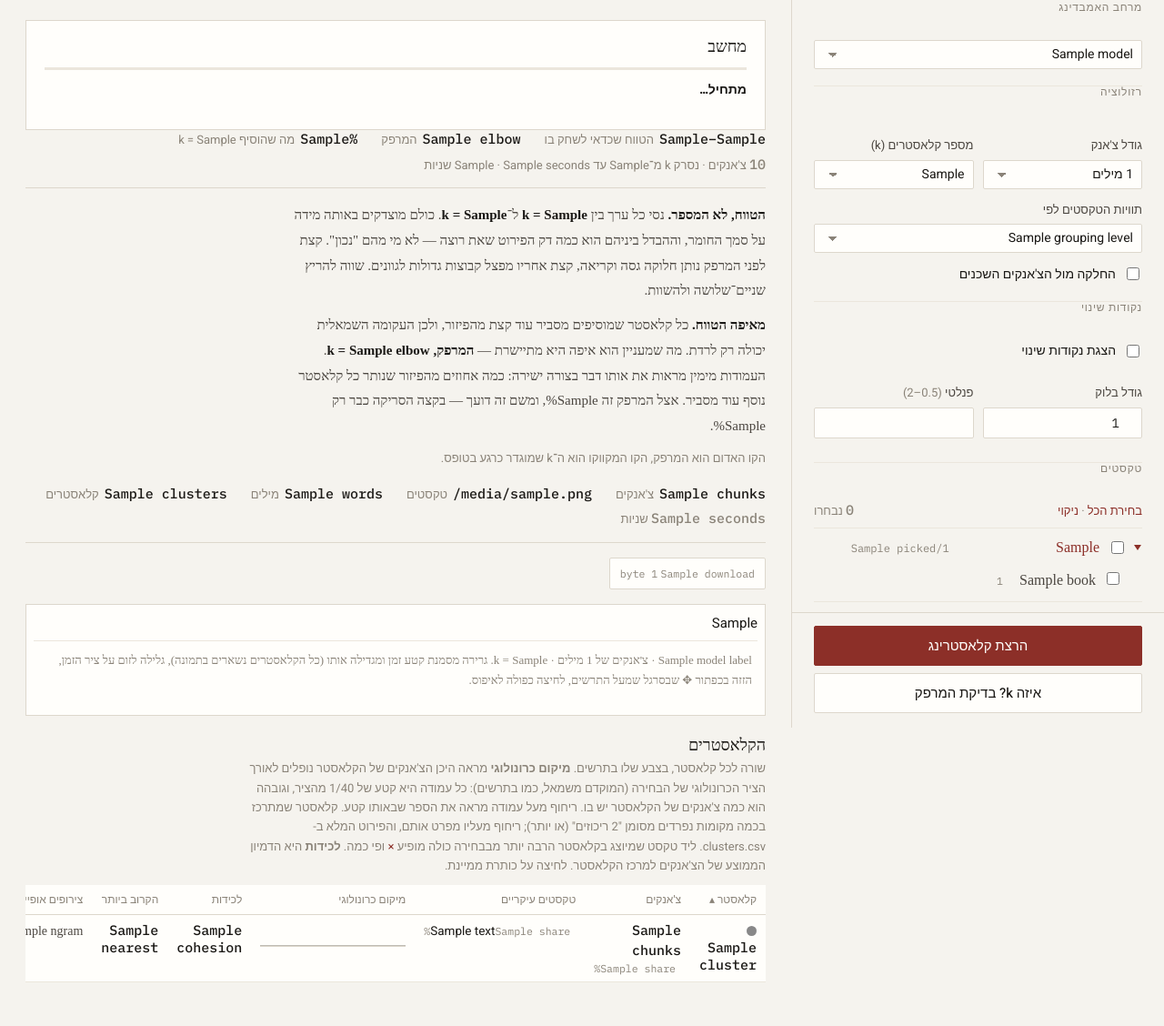
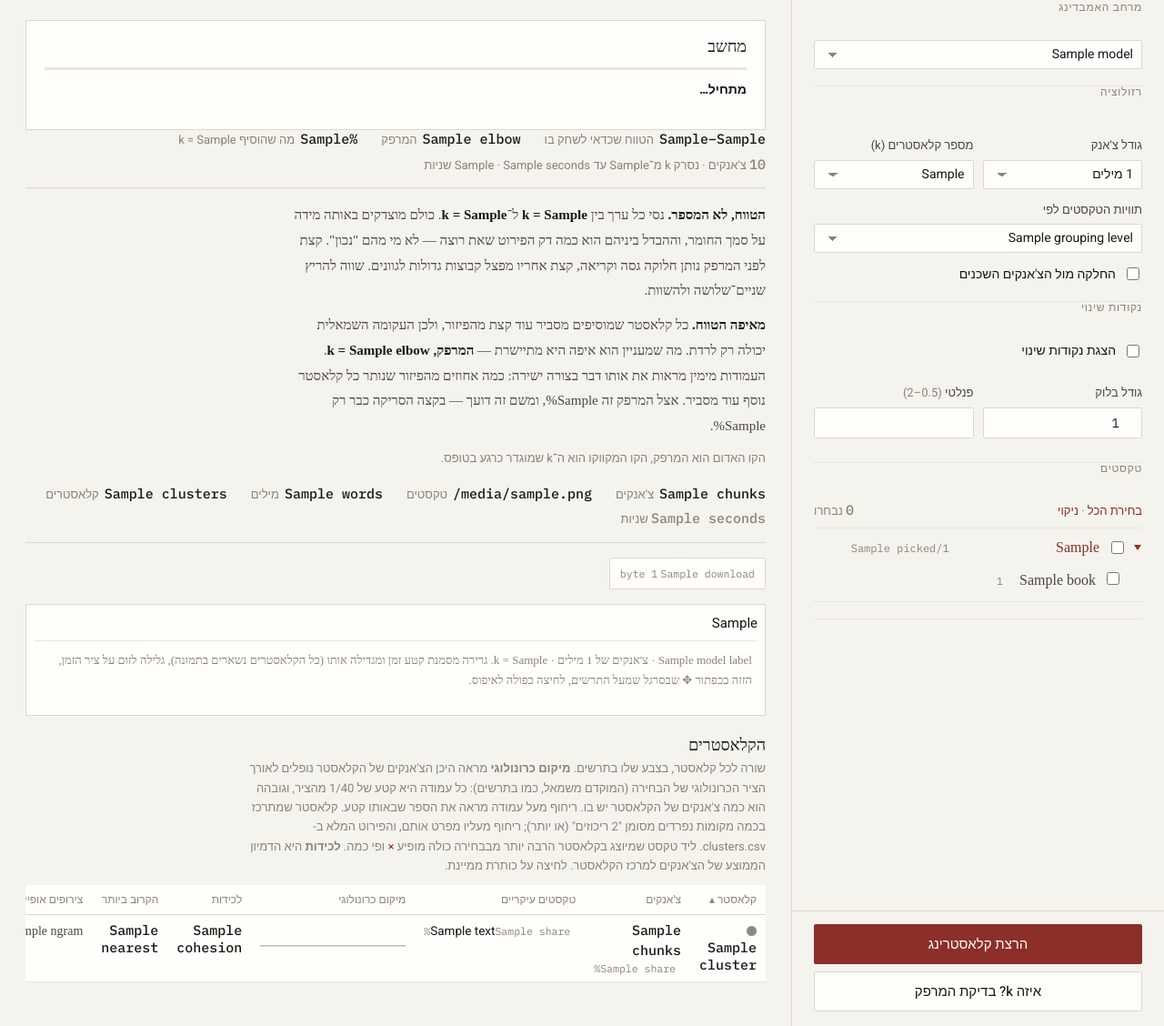
Before and after one commit to elijah-DHLab/midrash_clustering_app, a Django app: template webapp/explorer/templates/explorer/index.html in a window 1280 px wide. Shown: the part 115-1243 px from the top of the page at 91% size. Run offline with Django 5.2, Linux system fonts and the light colour scheme; the template is opened without the code that fills it: most values are stand-ins (such as "Sample title", 1, 10 or a date in 2020); some web fonts are replaced.

Commit message:
Controls: run buttons in view without scrolling the page
The panel was a full window tall but starts below the masthead until the page
scrolls, so the buttons at its foot sat about 115px out of view. It is now sized
to the part of the window it occupies; the list above the buttons scrolls only
when it does not fit.

The fieldsets also grew to their widest catalogue path (a fieldset's default
min-width), so the panel scrolled sideways with "נבחרו" cut off at its edge.

Co-Authored-By: Claude Opus 5.5 <noreply@anthropic.com>

```diff
--- a/webapp/explorer/templates/explorer/index.html
+++ b/webapp/explorer/templates/explorer/index.html
@@ -81,7 +81,9 @@
     form.controls { position: static; height: auto; border-left: 0; border-bottom: 1px solid var(--rule); }
     .controls-body { overflow: visible; }
   }
-  fieldset { border: 0; margin: 0; padding: 18px 0; border-bottom: 1px solid var(--rule-2); }
+  /* min-width: 0 - a fieldset otherwise grows to its widest catalogue path, and the panel
+     scrolled sideways with "נבחרו" cut off at its edge. */
+  fieldset { border: 0; margin: 0; padding: 18px 0; border-bottom: 1px solid var(--rule-2); min-width: 0; }
   legend {
     padding: 0; font: 500 12px/1 "Heebo", sans-serif; letter-spacing: .06em; color: var(--muted);
   }
@@ -518,6 +520,19 @@
 <script>
 (function () {
   var form = document.querySelector("form.controls");
+
+  // The panel is sticky at the top of the window, but until the page scrolls it starts
+  // below the masthead, so a full-window height pushed the run buttons at its foot out
+  // of view. It is sized to the part of the window it actually occupies; the list above
+  // the buttons scrolls only when it does not fit.
+  function fitControls() {
+    if (getComputedStyle(form).position !== "sticky") { form.style.height = ""; return; }
+    form.style.height = (window.innerHeight - Math.max(0, form.getBoundingClientRect().top)) + "px";
+  }
+  window.addEventListener("scroll", fitControls, { passive: true });
+  window.addEventListener("resize", fitControls);
+  fitControls();
+
   var boxes = function () { return document.querySelectorAll("input[name=files]"); };
   var counter = document.getElementById("count");
 
```
